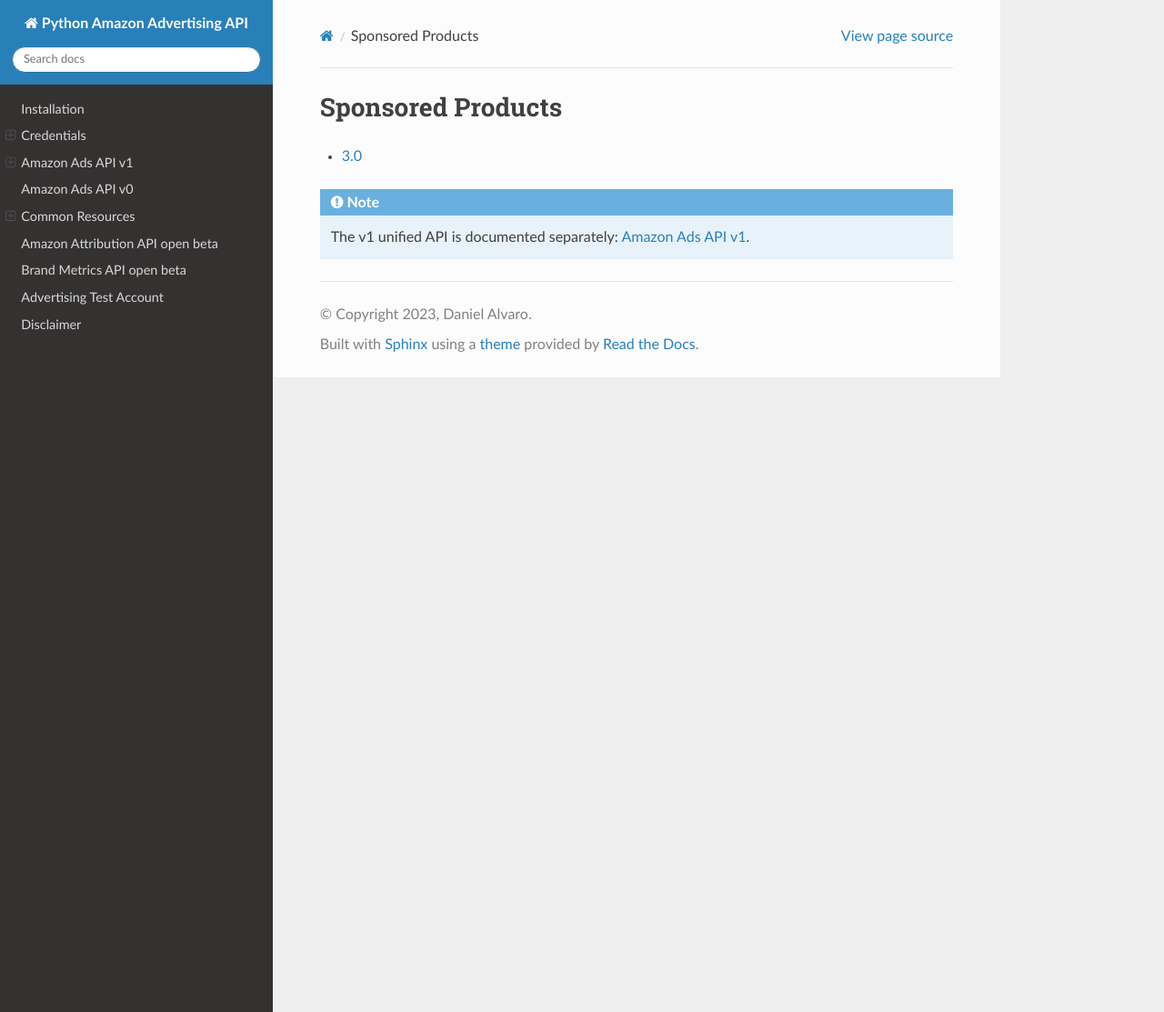
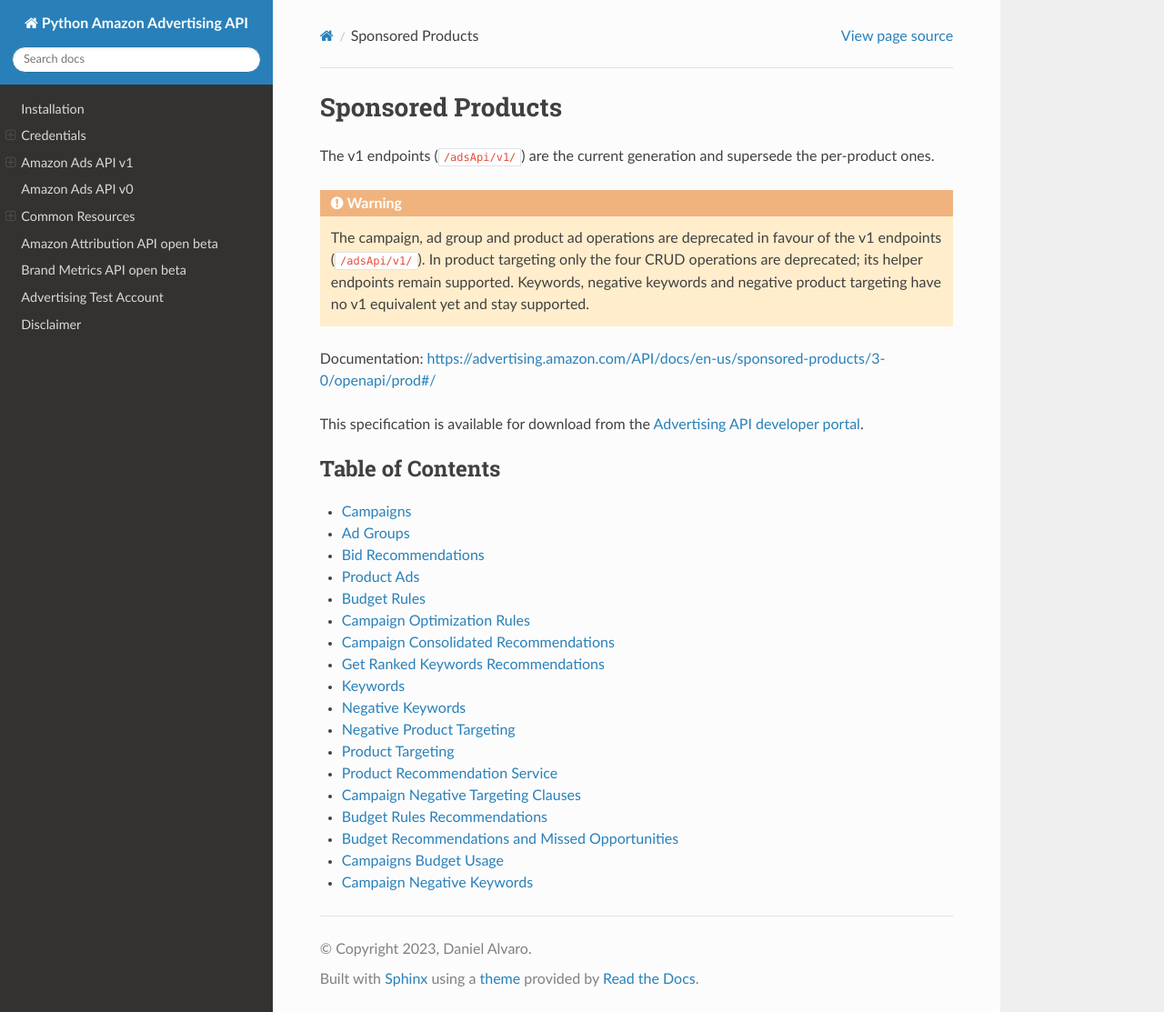
Before and after one commit to denisneuf/python-amazon-ad-api, a Sphinx documentation site: the page built from docs/sp.rst, in a window 1280 px wide and 1113 px high. Shown: the whole window at 91% size. Built offline with Sphinx 7.4.7 and the Read the Docs theme 3.1.0, drawn with Linux system fonts in a browser that asks for light colours.

Commit message:
docs: merge the Sponsored Products page into a single level
sp.html now lists the resources directly instead of pointing to an
intermediate sp_v3 page, and the README warning reflects the current
deprecation set.

```diff
--- a/docs/sp.rst
+++ b/docs/sp.rst
@@ -1,11 +1,41 @@
 Sponsored Products
 ==================
 
+The v1 endpoints (``/adsApi/v1/``) are the current generation and supersede the
+per-product ones.
+
+.. warning::
+
+    The campaign, ad group and product ad operations are deprecated in favour of
+    the v1 endpoints (``/adsApi/v1/``). In product targeting only the four CRUD
+    operations are deprecated; its helper endpoints remain supported. Keywords,
+    negative keywords and negative product targeting have no v1 equivalent yet
+    and stay supported.
+
+Documentation: https://advertising.amazon.com/API/docs/en-us/sponsored-products/3-0/openapi/prod#/
+
+This specification is available for download from the `Advertising API developer portal <https://dtrnk0o2zy01c.cloudfront.net/openapi/en-us/dest/SponsoredProducts_prod_3p.json>`_.
+
+
 ..  toctree::
+    :caption: Table of Contents
     :maxdepth: 1
 
-    sp_v3
-
-.. note::
-
-    The v1 unified API is documented separately: :doc:`v1`.
+    sp/campaigns_v3
+    sp/ad_groups_v3
+    sp/bid_recommendations_v3
+    sp/product_ads_v3
+    sp/budget_rules
+    sp/campaign_optimization_rules
+    sp/campaigns_consolidated_recommendations
+    sp/ranked_keywords_recommendations
+    sp/keywords_v3
+    sp/negative_keywords_v3
+    sp/negative_product_targeting_v3
+    sp/product_targeting_v3
+    sp/budget_recommendations
+    sp/campaign_negative_targets
+    sp/budget_rules_recommendations
+    sp/product_recommendations
+    sp/campaign_budget_usage
+    sp/campaign_negative_keywords_v3
```
Also changed, not shown: README.md (+2 -2 lines), docs/sp_v3.rst (deleted, +0 -42 lines).
